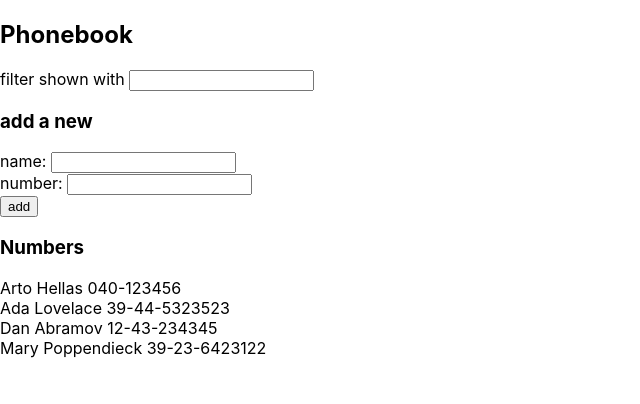
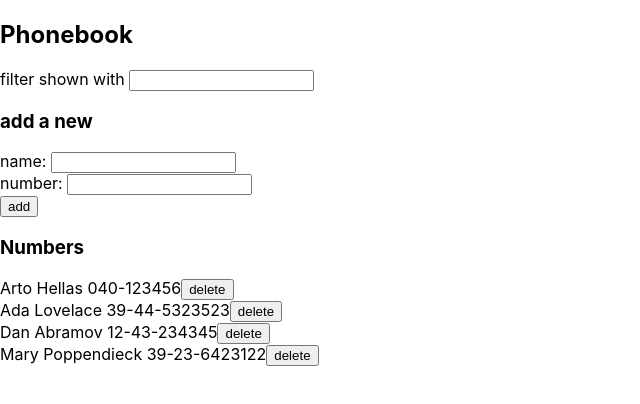
Before and after one commit to ryancen404/fullstack-study, a React (Create React App) app in the folder part2/phonebook/: page / in a window 1280 px wide. Shown: the top 404 px of the page, without its empty margins (0-640 px from the left). Built offline with nearby package versions, Linux system fonts and the light colour scheme; data requests are answered from the project's data file; the HTML template or start-up script is replaced by a standard one.

Commit message:
part2 2.17

```diff
--- a/part2/phonebook/src/App.js
+++ b/part2/phonebook/src/App.js
@@ -1,4 +1,3 @@
-import axios from 'axios'
 import React, { useState, useEffect } from 'react'
 import personsService from './services/persons';
 
@@ -26,21 +25,34 @@ const PersonForm = ({nameText, numberText, onNameChang, onNumberChange, onSubmit
     )
 }
 
-const Persons = ({ persons }) => {
-    return (persons.map(p =><div key = {p.name}> {p.name} {p.number} </div>))
+const Persons = ({ persons, clickRef }) => {
+  console.log("Persons render");
+  return (
+      persons.map(p =>
+        <div key = {p.id}>
+            {p.name} {p.number}
+            <button key = {p.id}
+                    onClick = {() => clickRef(p)}>
+              delete
+            </button>
+        </div>
+      )
+  )
 }
 
 const App = () => {
+  console.log("App render");
   const [persons, setPersons] = useState([])
   const [ newName, setNewName ] = useState('')
   const [ newNumber, setNumber ] = useState('')
   const [ search, setSearch ] = useState('')
 
   useEffect(() => {
-    axios
-      .get("http://localhost:3001/persons")
-      .then(response => {
-        setPersons(response.data)
+    personsService
+      .getAll()
+      .then(all => {
+        console.log('useEffect get :>> ', all);
+        setPersons(all)
       })
   }, [])
 
@@ -95,6 +107,16 @@ const App = () => {
       return match
   }
 
+  const handleDeleteClick = (p) => {
+    if (window.confirm(`Delete ${p.name} ?`)) {
+      personsService
+        .deleteById(p.id)
+        .then(res => {
+          setPersons(persons.filter(e => e.id !== p.id))
+        })
+    }
+}
+
   return (
     <div>
       <h2>Phonebook</h2>
@@ -112,7 +134,9 @@ const App = () => {
         />
       <h3>Numbers</h3>
 
-      <Persons persons = {filterPersons()} />
+      <Persons
+        persons = {filterPersons()}
+        clickRef = {handleDeleteClick} />
     </div>
   )
 }
--- a/part2/phonebook/src/services/persons.js
+++ b/part2/phonebook/src/services/persons.js
@@ -12,4 +12,9 @@ const create = (newObject) => {
     return request.then(response => response.data)
 }
 
-export default {getAll, create}
+const deleteById = (id) => {
+    const request = axios.delete(`${baseUrl}/${id}`)
+    return request.then(response => response.data)
+}
+
+export default {getAll, create, deleteById}
```
